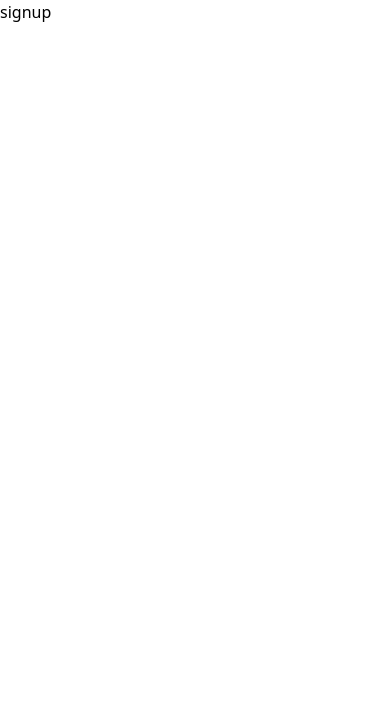
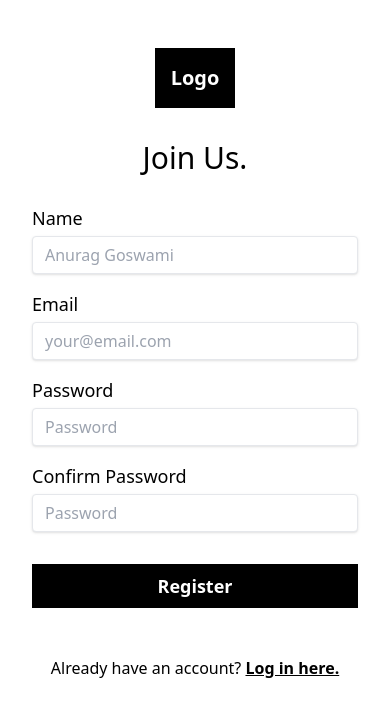
Before and after one commit to gabhiinav/PawFection, a React (Create React App) app: page /signup in a window 390 px wide. Shown: the top 716 px of the page. Built offline with nearby package versions, Linux system fonts and the light colour scheme.

Commit message:
Login/Signup UI

```diff
--- a/src/components/Login.js
+++ b/src/components/Login.js
@@ -2,7 +2,37 @@
 
 function login() {
   return (
-    <div>login</div>
+    <>
+    <div class="bg-white font-family-karla h-screen">
+    <div class="w-full flex flex-wrap">
+      <div class="w-full md:w-1/2 flex flex-col">
+        <div class="flex justify-center md:justify-start pt-12 md:pl-12 md:-mb-24">
+          <a href="home" class="bg-black text-white font-bold text-xl p-4">Logo</a>
+        </div>
+        <div class="flex flex-col justify-center md:justify-start my-auto pt-8 md:pt-0 px-8 md:px-24 lg:px-32">
+          <p class="text-center text-3xl">Welcome.</p>
+          <form class="flex flex-col pt-3 md:pt-8" onsubmit="event.preventDefault();">
+            <div class="flex flex-col pt-4">
+              <label for="email" class="text-lg">Email</label>
+              <input type="email" id="email" placeholder="your@email.com" class="shadow appearance-none border rounded w-full py-2 px-3 text-gray-700 mt-1 leading-tight focus:outline-none focus:shadow-outline" />
+            </div>
+            <div class="flex flex-col pt-4">
+            <label for="password" class="text-lg">Password</label>
+            <input type="password" id="password" placeholder="Password" class="shadow appearance-none border rounded w-full py-2 px-3 text-gray-700 mt-1 leading-tight focus:outline-none focus:shadow-outline" />
+            </div>
+            <input type="submit" value="Log In" class="bg-black text-white font-bold text-lg hover:bg-gray-700 p-2 mt-8" />
+          </form>
+          <div class="text-center pt-12 pb-12">
+            <p>Don't have an account? <a href="Signup" class="underline font-semibold">Register here.</a></p>
+          </div>
+        </div>
+      </div>
+      <div class="w-1/2 shadow-2xl">
+        <img class="object-cover w-full h-screen hidden md:block" src="https://images.unsplash.com/photo-1552053831-71594a27632d?ixlib=rb-4.0.3&ixid=MnwxMjA3fDB8MHxwaG90by1wYWdlfHx8fGVufDB8fHx8&auto=format&fit=crop&w=2462&q=80" alt="pet"/>
+      </div>
+    </div>
+    </div>
+    </>
   )
 }
 
--- a/src/components/Signup.js
+++ b/src/components/Signup.js
@@ -2,7 +2,52 @@
 
 function signup() {
   return (
-    <div>signup</div>
+    <>
+      <div class="bg-white font-family-karla h-screen">
+        <div class="w-full flex flex-wrap">
+          <div class="w-full md:w-1/2 flex flex-col">
+            <div class="flex justify-center md:justify-start pt-12 md:pl-12 md:-mb-12">
+                <a href="home" class="bg-black text-white font-bold text-xl p-4" alt="Logo">Logo</a>
+            </div>
+
+            <div class="flex flex-col justify-center md:justify-start my-auto pt-8 md:pt-0 px-8 md:px-24 lg:px-32">
+              <p class="text-center text-3xl">Join Us.</p>
+
+              <form class="flex flex-col pt-3 md:pt-8" onsubmit="event.preventDefault();">
+                <div class="flex flex-col pt-4">
+                  <label for="name" class="text-lg">Name</label>
+                  <input type="text" id="name" placeholder="Anurag Goswami" class="shadow appearance-none border rounded w-full py-2 px-3 text-gray-700 mt-1 leading-tight focus:outline-none focus:shadow-outline" />
+                </div>
+
+                <div class="flex flex-col pt-4">
+                    <label for="email" class="text-lg">Email</label>
+                    <input type="email" id="email" placeholder="your@email.com" class="shadow appearance-none border rounded w-full py-2 px-3 text-gray-700 mt-1 leading-tight focus:outline-none focus:shadow-outline" />
+                </div>
+
+                <div class="flex flex-col pt-4">
+                    <label for="password" class="text-lg">Password</label>
+                    <input type="password" id="password" placeholder="Password" class="shadow appearance-none border rounded w-full py-2 px-3 text-gray-700 mt-1 leading-tight focus:outline-none focus:shadow-outline" />
+                </div>
+
+                <div class="flex flex-col pt-4">
+                    <label for="confirm-password" class="text-lg">Confirm Password</label>
+                    <input type="password" id="confirm-password" placeholder="Password" class="shadow appearance-none border rounded w-full py-2 px-3 text-gray-700 mt-1 leading-tight focus:outline-none focus:shadow-outline" />
+                </div>
+
+                <input type="submit" value="Register" class="bg-black text-white font-bold text-lg hover:bg-gray-700 p-2 mt-8" />
+              </form>
+
+              <div class="text-center pt-12 pb-12">
+                    <p>Already have an account? <a href="login" class="underline font-semibold">Log in here.</a></p>
+              </div>
+            </div>
+          </div>
+          <div class="w-1/2 shadow-2xl">
+            <img class="object-cover w-full h-screen hidden md:block" src="https://images.unsplash.com/photo-1552053831-71594a27632d?ixlib=rb-4.0.3&ixid=MnwxMjA3fDB8MHxwaG90by1wYWdlfHx8fGVufDB8fHx8&auto=format&fit=crop&w=2462&q=80" alt="pet"/>
+          </div>
+        </div>
+      </div>
+    </>
   )
 }
 
```
